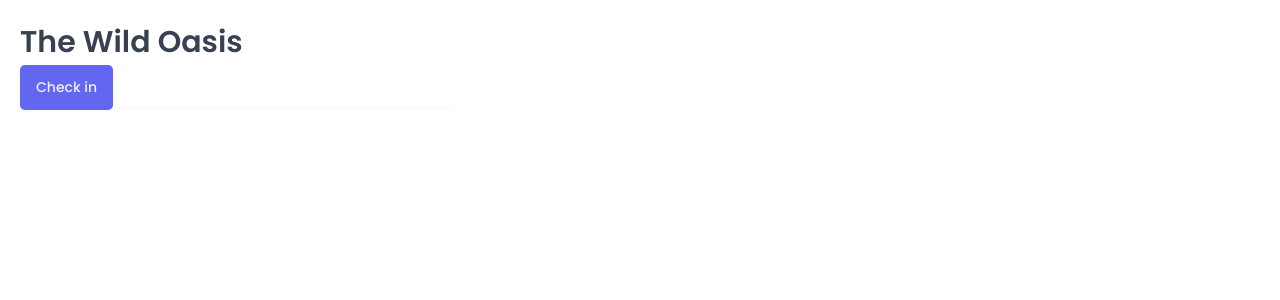
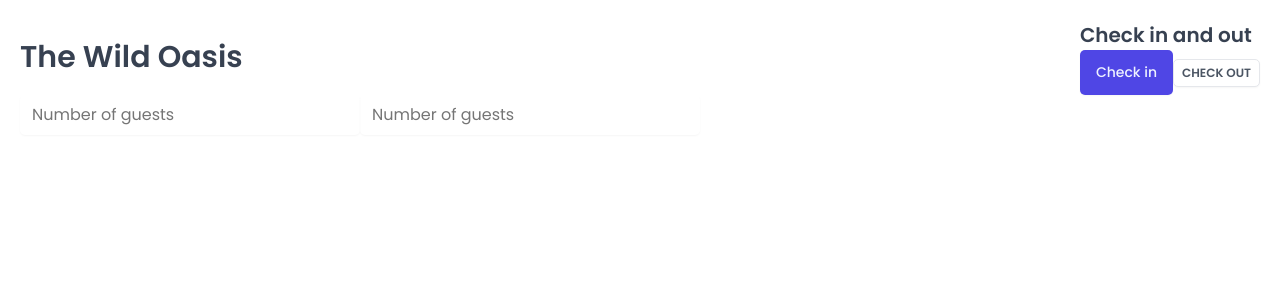
Before and after one commit to Vahidpro/the-wild-oasis, a React (Vite) app: page / in a window 1280 px wide. Shown: the top 300 px of the page. Built offline with nearby package versions, Linux system fonts and the light colour scheme; a web font is replaced by a local one.

Commit message:
Added some reusable styled components

```diff
--- a/src/App.jsx
+++ b/src/App.jsx
@@ -3,6 +3,7 @@
 import Button from "./ui/Button";
 import Input from "./ui/Input";
 import Heading from "./ui/Heading";
+import Row from "./ui/Row";
 
 const StyledApp = styled.main`
 	padding: 20px;
@@ -13,9 +14,32 @@
 		<>
 			<GlobalStyles />
 			<StyledApp>
-				<Heading as="h1">The Wild Oasis</Heading>
-				<Button>Check in</Button>
-				<Input />
+				<Row>
+					<Row type="horizontal">
+						<Heading as="h1">The Wild Oasis</Heading>
+						<div>
+							<Heading as="h2">Check in and out</Heading>
+							<Button
+								variation="primary"
+								size="medium"
+							>
+								Check in
+							</Button>
+							<Button
+								variation="secondary"
+								size="small"
+							>
+								Check out
+							</Button>
+						</div>
+					</Row>
+					<Row>
+						<form>
+							<Input placeholder="Number of guests" />
+							<Input placeholder="Number of guests" />
+						</form>
+					</Row>
+				</Row>
 			</StyledApp>
 		</>
 	);
--- a/src/ui/Button.jsx
+++ b/src/ui/Button.jsx
@@ -49,19 +49,12 @@
 };
 
 const Button = styled.button`
-	font-size: 1.4rem;
-	padding: 1.2rem 1.6rem;
-	font-weight: 500;
 	border: none;
 	border-radius: var(--border-radius-sm);
-	background-color: var(--color-brand-500);
-	color: var(--color-brand-50);
 	box-shadow: var(--shadow-sm);
-	cursor: pointer;
 
-	&:hover {
-		background-color: var(--color-brand-700);
-	}
+	${(props) => sizes[props.size]}
+	${(props) => variations[props.variation]}
 `;
 
 export default Button;
--- /dev/null
+++ b/src/ui/Row.jsx
@@ -0,0 +1,25 @@
+import styled, { css } from "styled-components";
+
+const Row = styled.div`
+	display: flex;
+
+	${(props) =>
+		props.type === "horizontal" &&
+		css`
+			justify-content: space-between;
+			align-items: center;
+		`}
+
+	${(props) =>
+		props.type === "vertical" &&
+		css`
+			flex-direction: column;
+			gap: 1.6;
+		`}
+`;
+
+Row.defaultProps = {
+	type: "vertical",
+};
+
+export default Row;
```
